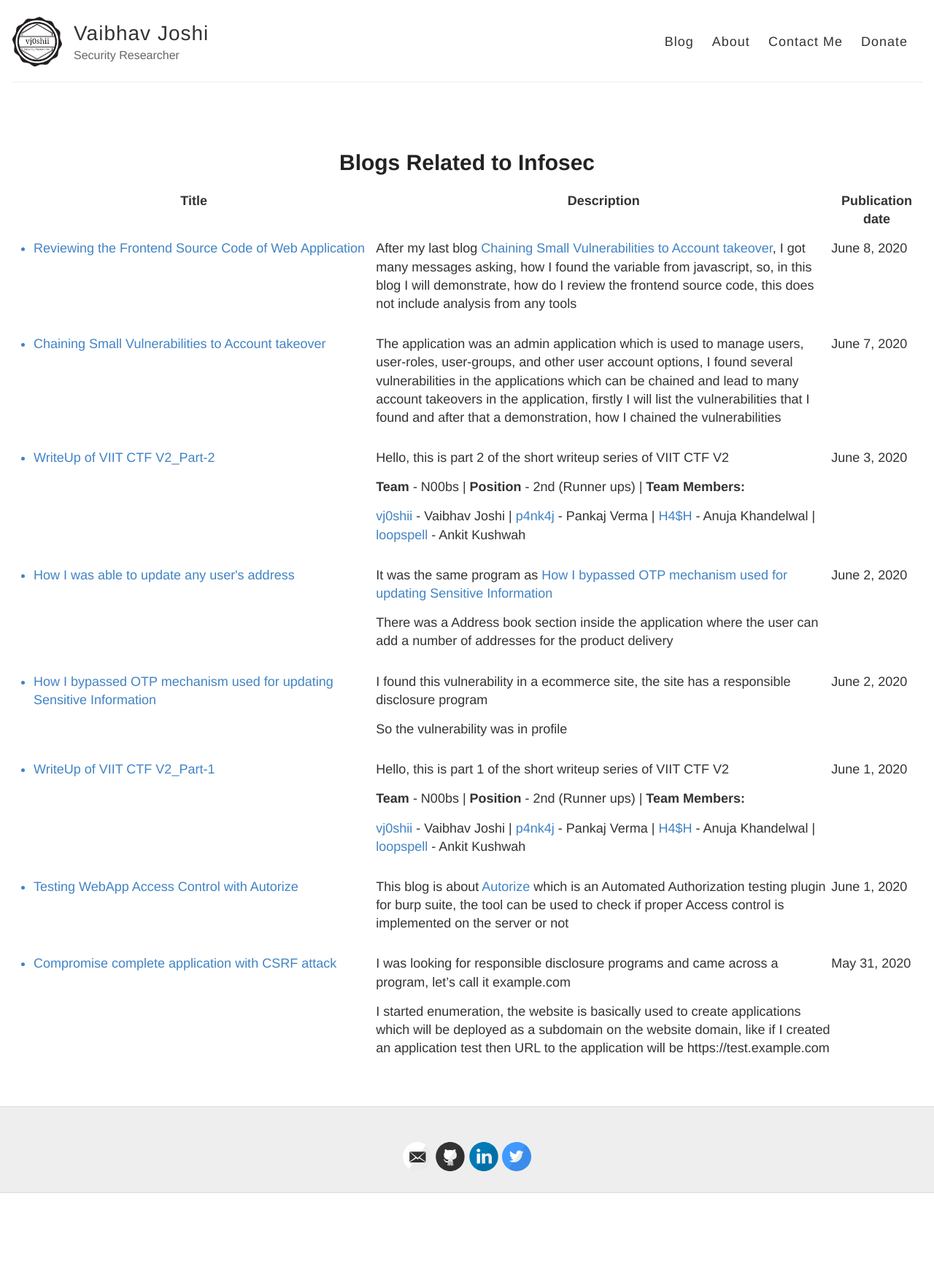
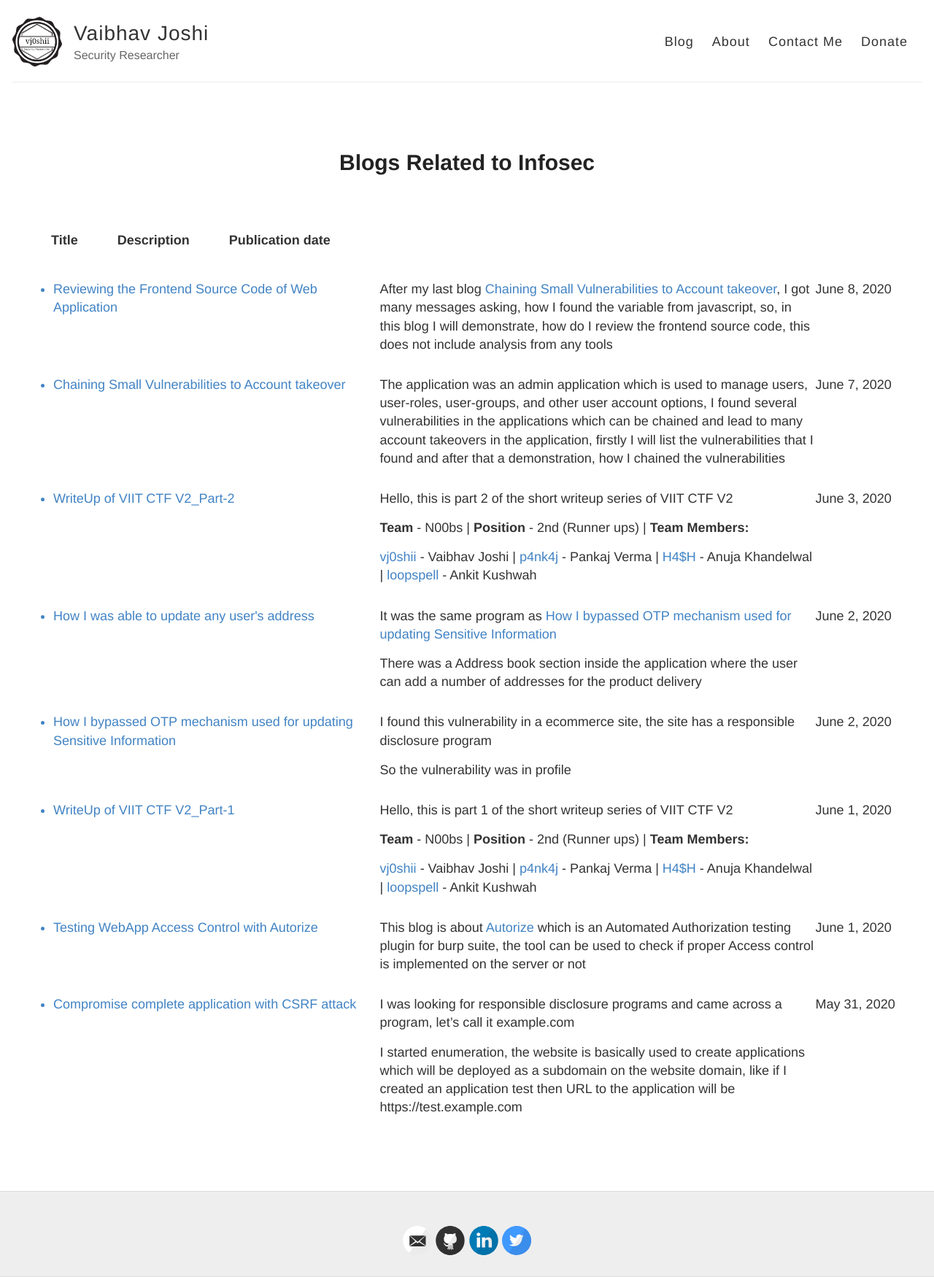
Before and after one commit to vj0shii/vj0shii.github.io, a Jekyll site: the page built from index.html, in a window 1280 px wide. Shown: the whole page at 73% size. Built offline with Jekyll 4.4.1, drawn with Linux system fonts in a browser that asks for light colours; before the commit the page ends 1635 px from its top, so only the background shows below that.

Commit message:
Update index.html

```diff
--- a/index.html
+++ b/index.html
@@ -2,16 +2,12 @@
 layout: default
 ---
 <style>
-#markdown-toc {
-
-}
-table tb th {
+table, tb, th {
     border: 1px solid #00000;
     padding: 1.5em;
     display: inline-block;
 	}
 </style>
-<div class="special">
 <div align="center"><h1>Blogs Related to Infosec</h1></div>
 <div class="posts">
 <table border="1px" width="100%">
@@ -38,4 +34,3 @@
 	</tbody>
 	</table>
 </div>
-</div>
```
